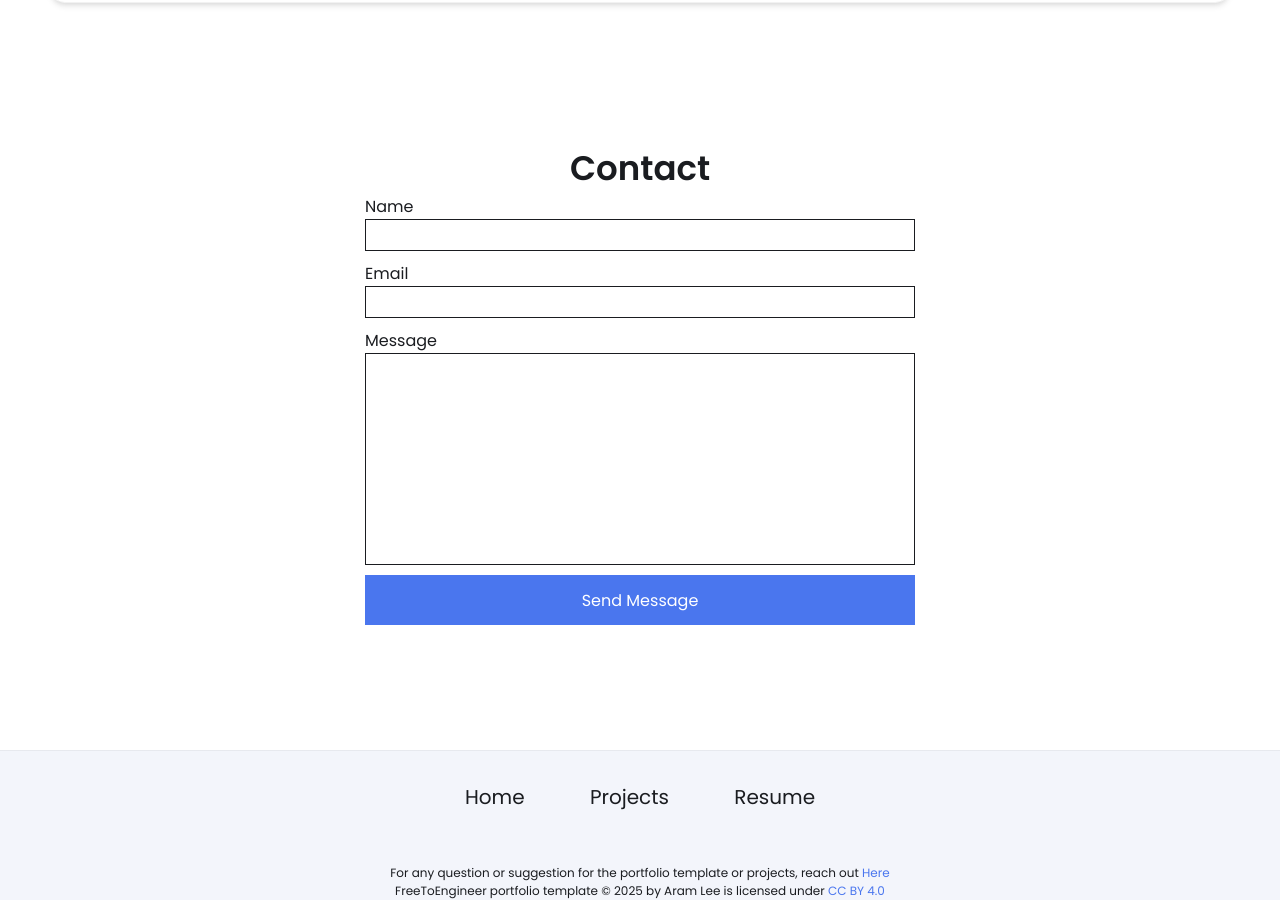
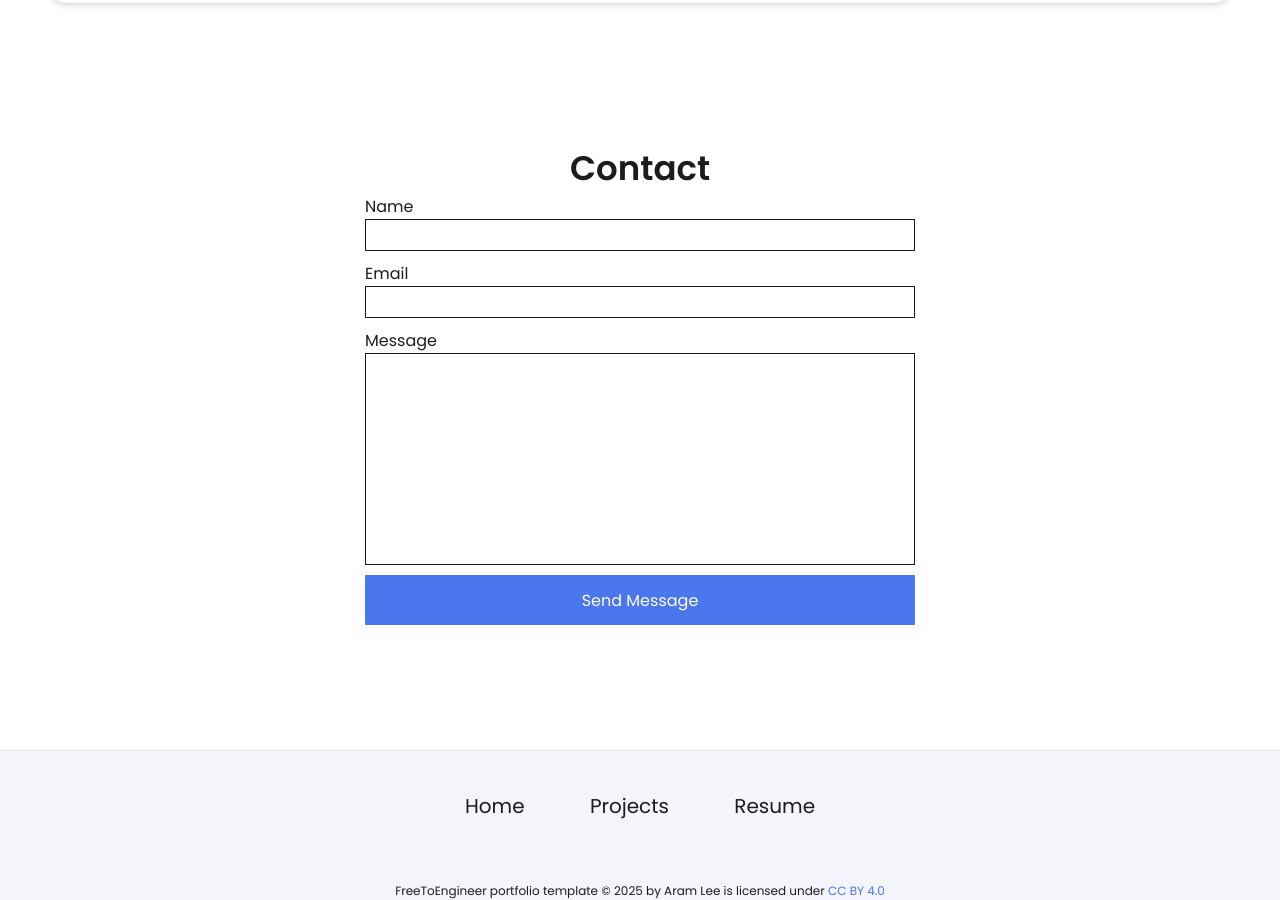
Before and after one commit to JosephWah/JosephW.github.io, a Jekyll site: the page built from index.html, in a window 1280 px wide and 900 px high, scrolled down 2016 px. Built offline with Jekyll 4.4.1, drawn with Linux system fonts in a browser that asks for light colours.

Commit message:
Update footer.html

```diff
--- a/_includes/footer.html
+++ b/_includes/footer.html
@@ -13,7 +13,6 @@
         </div>
     </div>
     <div class="license">
-        <span>For any question or suggestion for the portfolio template or projects, reach out <a class="help" href="mailto:aram.lee12@gmail.com"> Here</a> </span>
         <p>FreeToEngineer portfolio template © 2025 by Aram Lee is licensed under <a href="https://creativecommons.org/licenses/by/4.0/?ref=chooser-v1">CC BY 4.0</a></p>
     </div>
 </footer>
```
